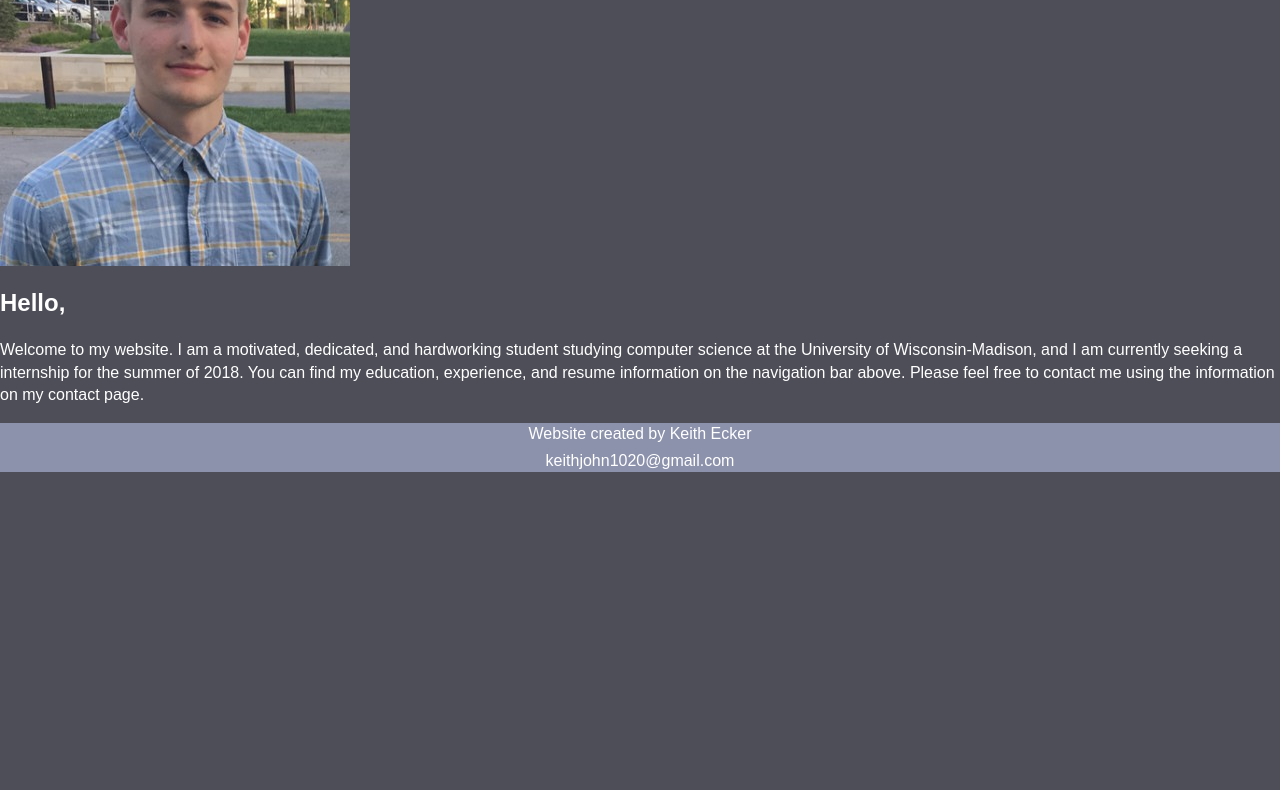
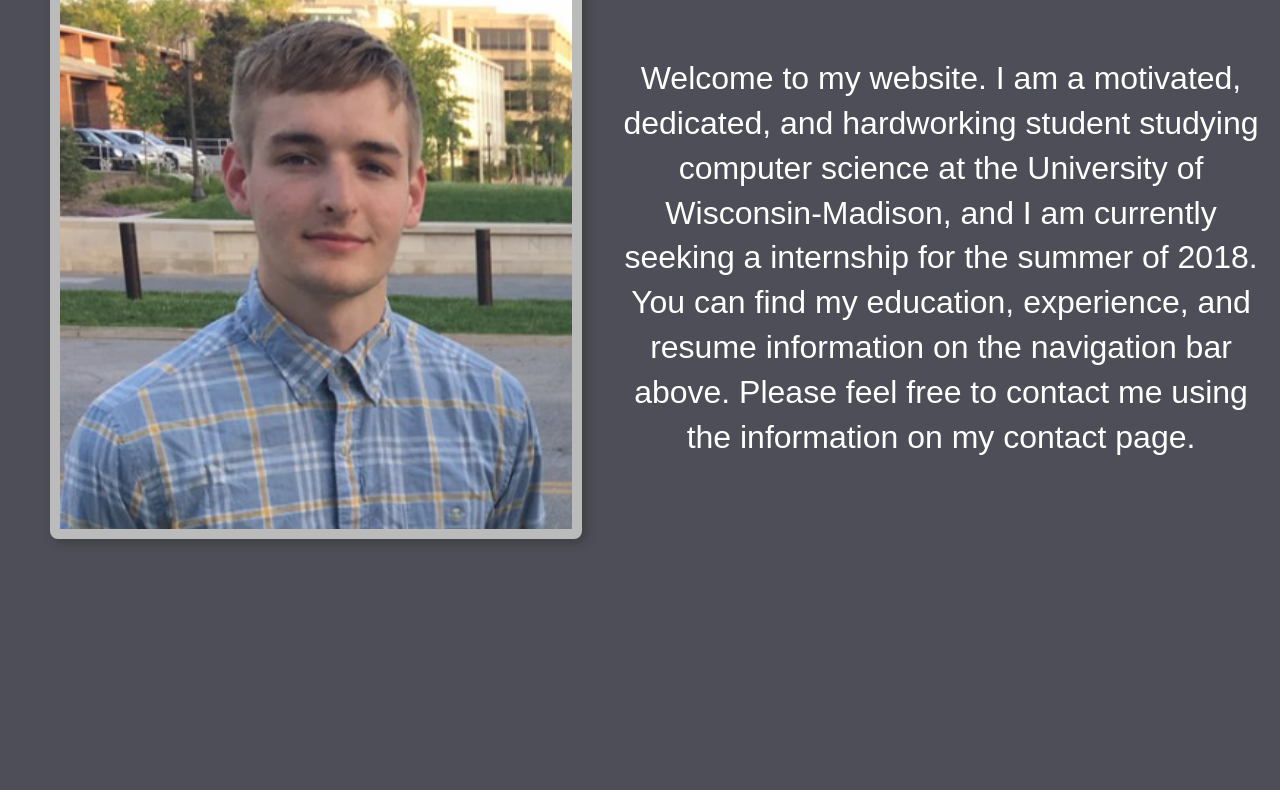
Before and after one commit to KeithJohn/KeithJohn.github.io, a plain HTML site: page index.html in a window 1280 px wide. Shown: the part 335-1125 px from the top of the page. Before the commit the page ends 807 px from the top, so only its background shows below. Drawn offline with Linux system fonts and the light colour scheme.

Commit message:
Update index.html

```diff
--- a/index.html
+++ b/index.html
@@ -9,7 +9,7 @@
 	<link rel="stylesheet" href="css/normalize.min.css">
 	<link rel="stylesheet" href="css/boilerplate.css">
 	<link rel="stylesheet" href="css/main.css">
-	<link rel="stylesheet" media="screen and (min-device-width:1300px)" href="css/home.css" >
+	<link rel="stylesheet" href="css/home.css" >
 	<link rel="stylesheet" href="css/navbar.css">
 	<script src="js/navbar.js"></script>
 </head>
```
